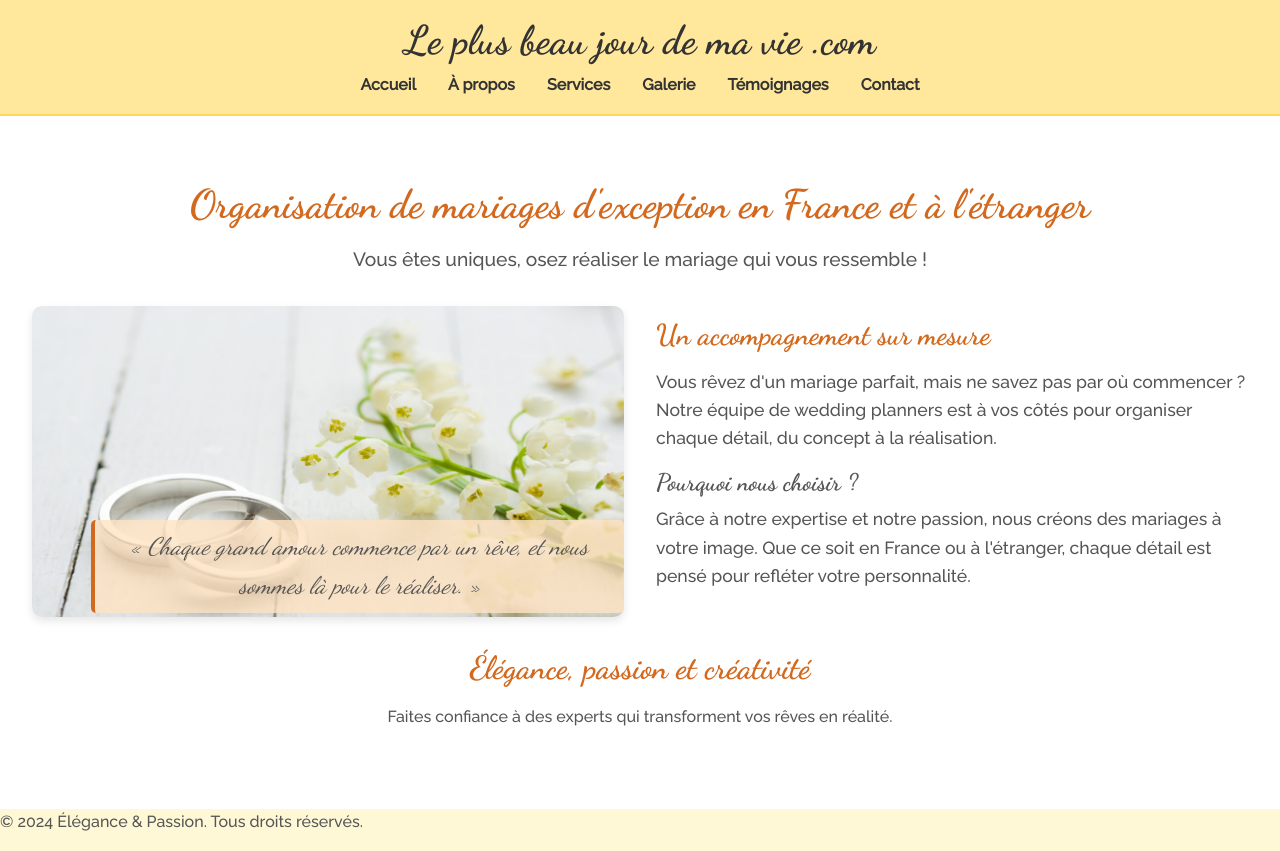
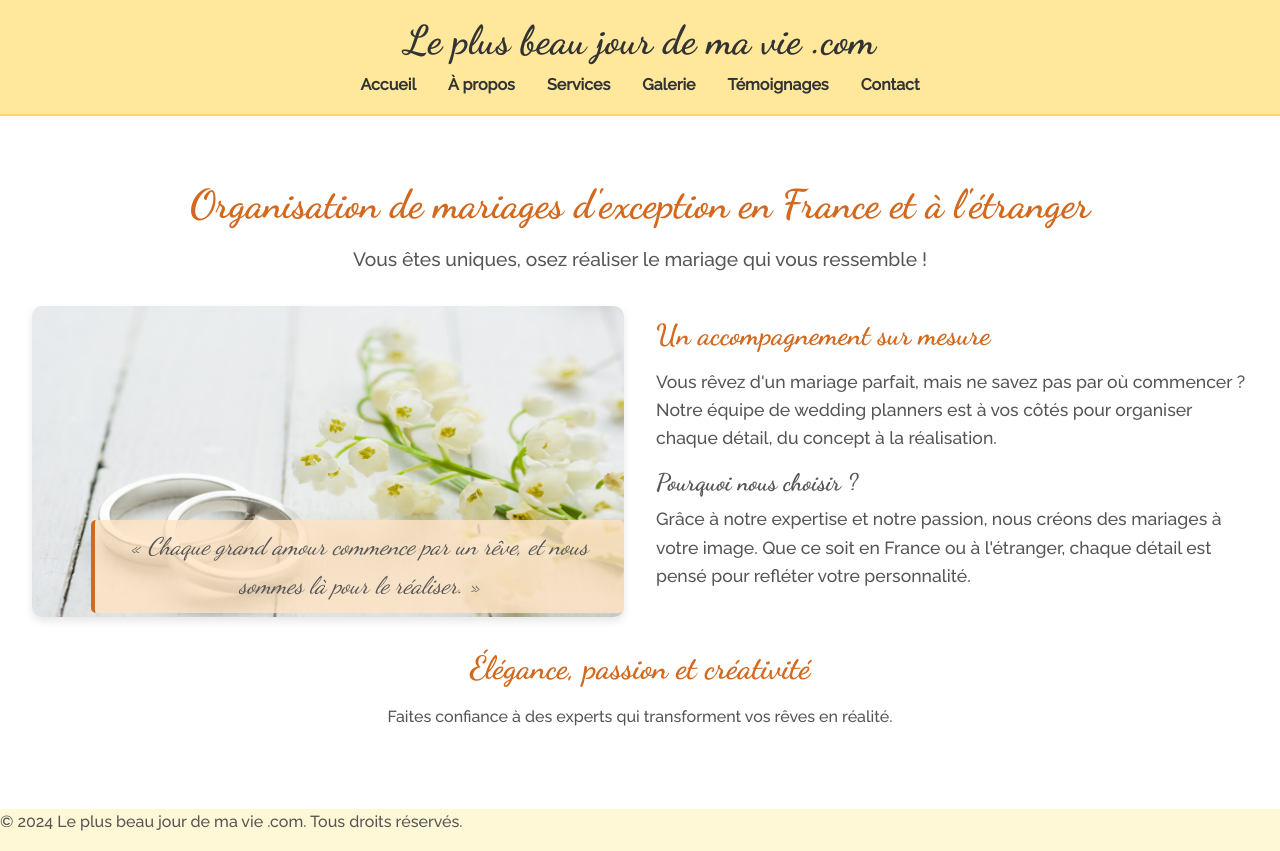
Before and after one commit to albanesofia/wedsite, a plain HTML site: page about.html in a window 1280 px wide. Drawn offline with Linux system fonts and the light colour scheme.

Commit message:
footer updated

```diff
--- a/about.html
+++ b/about.html
@@ -67,7 +67,7 @@
     </section>
 
     <footer>
-      <p>© 2024 Élégance & Passion. Tous droits réservés.</p>
+      <p>© 2024 Le plus beau jour de ma vie .com. Tous droits réservés.</p>
     </footer>
   </body>
 </html>
```
Also changed, not shown: contact.html (+1 -1 lines), gallery.html (+1 -1 lines), index.html (+1 -1 lines), services.html (+1 -1 lines), testimonials.html (+1 -1 lines).
